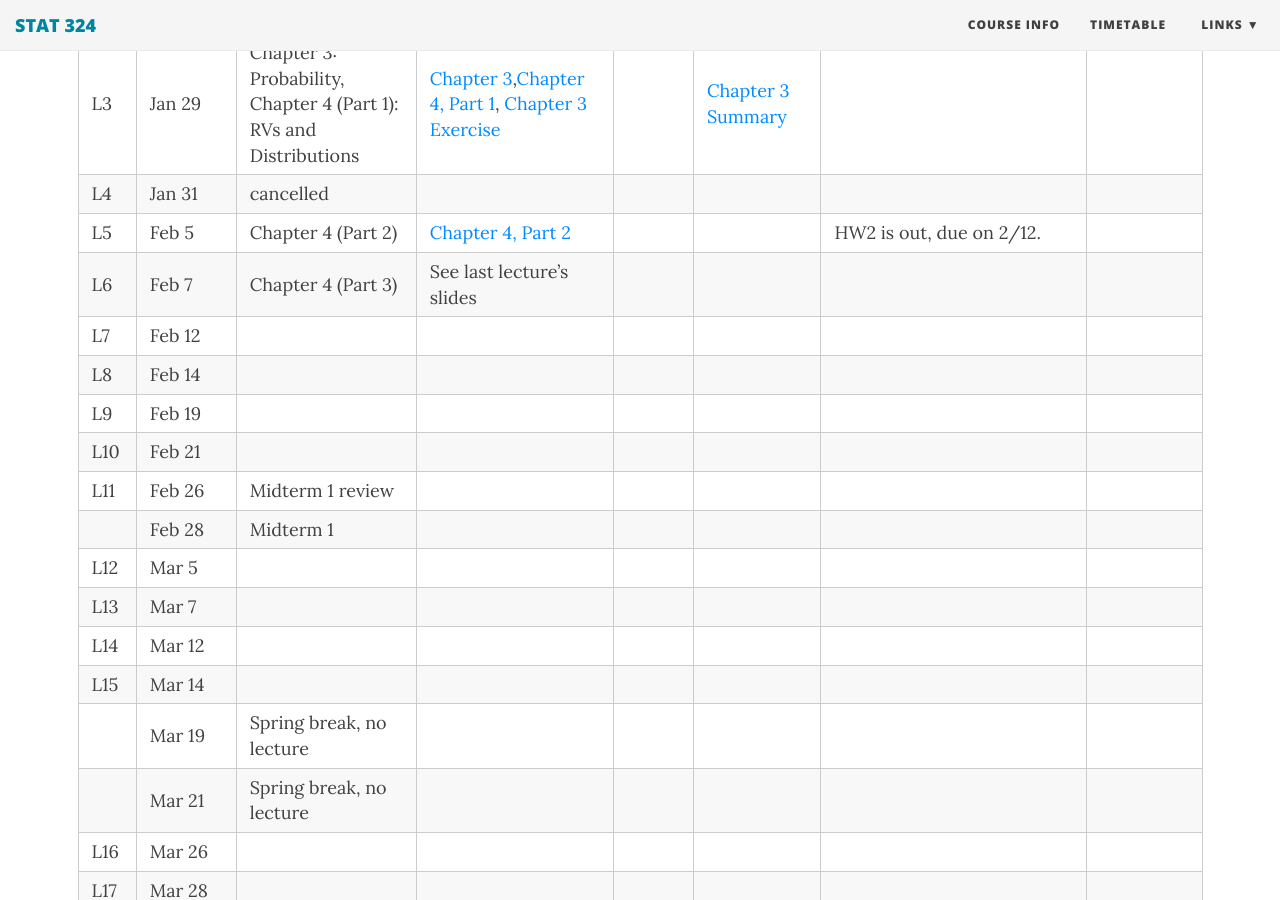
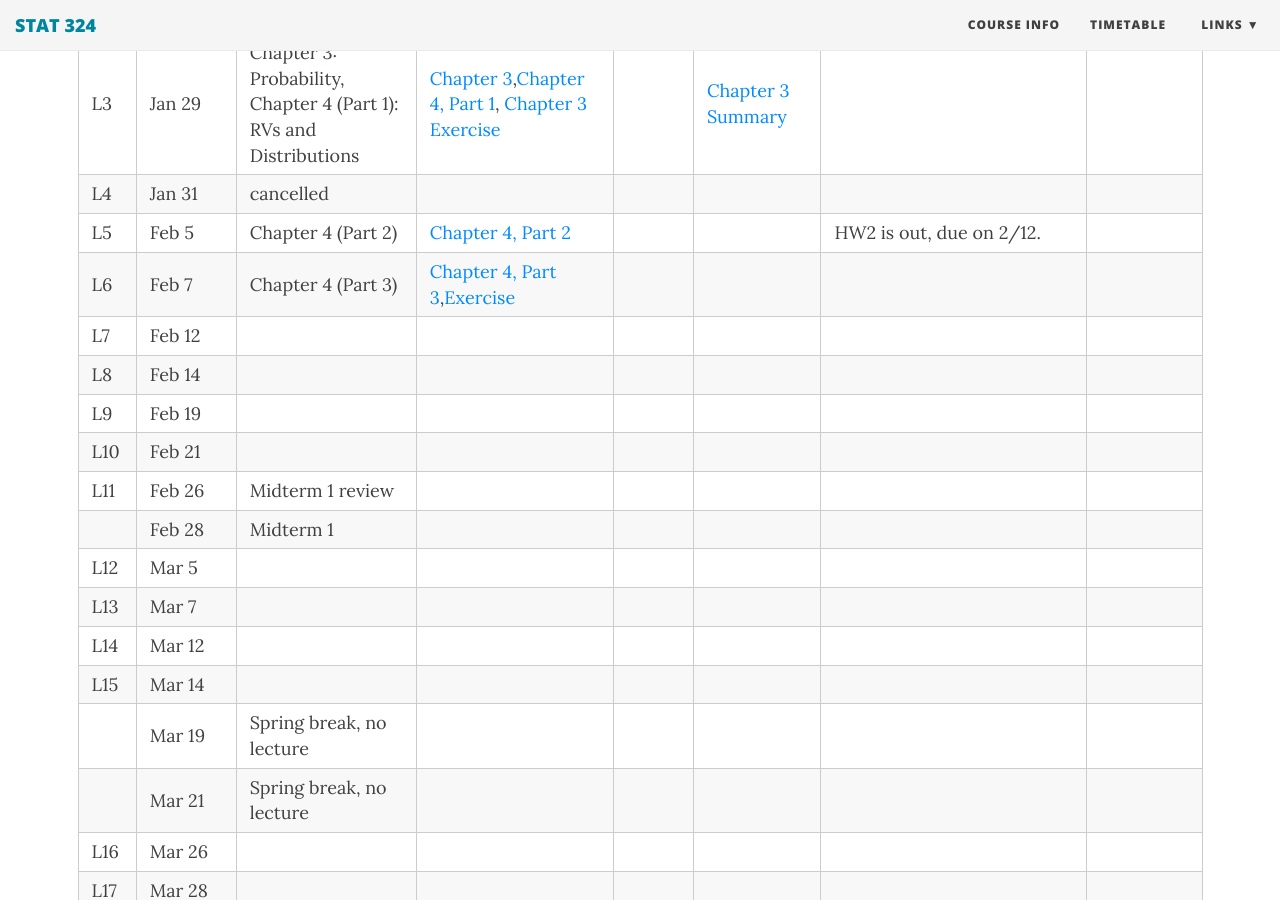
Before and after one commit to duzhewang/stat324, a Jekyll site: the page built from timetable.md, in a window 1280 px wide and 900 px high, scrolled down 434 px. Built offline with Jekyll 4.4.1, drawn with Linux system fonts in a browser that asks for light colours; nearby versions of some CDN libraries.

Commit message:
Update timetable.md

```diff
--- a/timetable.md
+++ b/timetable.md
@@ -13,7 +13,7 @@ css: /css/wide_table.css
 |L3| Jan 29 |Chapter 3: Probability, Chapter 4 (Part 1): RVs and Distributions| [Chapter 3](https://github.com/dzwang91/stat324/raw/gh-pages/lectures/chapter3.pdf),[Chapter 4, Part 1](https://github.com/dzwang91/stat324/raw/gh-pages/lectures/chapter4-1.pdf), [Chapter 3 Exercise](https://github.com/dzwang91/stat324/raw/gh-pages/lectures/Chapter3exercise.pptx)   | |  [Chapter 3 Summary](https://github.com/dzwang91/stat324/raw/gh-pages/notessummary/Chapter3notes.pdf)   |
 |L4| Jan 31 | cancelled |   |    |    |      |    |
 |L5| Feb 5 |Chapter 4 (Part 2)  |[Chapter 4, Part 2](https://github.com/dzwang91/stat324/raw/gh-pages/lectures/chapter4-2.pdf)|  | |  HW2 is out, due on 2/12.  |      |
-|L6| Feb 7 | Chapter 4 (Part 3) | See last lecture's slides |    |    |      |      |
+|L6| Feb 7 | Chapter 4 (Part 3) |[Chapter 4, Part 3](https://github.com/dzwang91/stat324/raw/gh-pages/lectures/chapter4-2.pdf),[Exercise](https://github.com/dzwang91/stat324/raw/gh-pages/lectures/Chapter4Exercise.pdf)|    |    |      |      |
 |L7| Feb 12 | |   |    |    |    |      |
 |L8| Feb 14 | |     |    |     |      |
 |L9| Feb 19 |  | |  |    |  |      |
```
